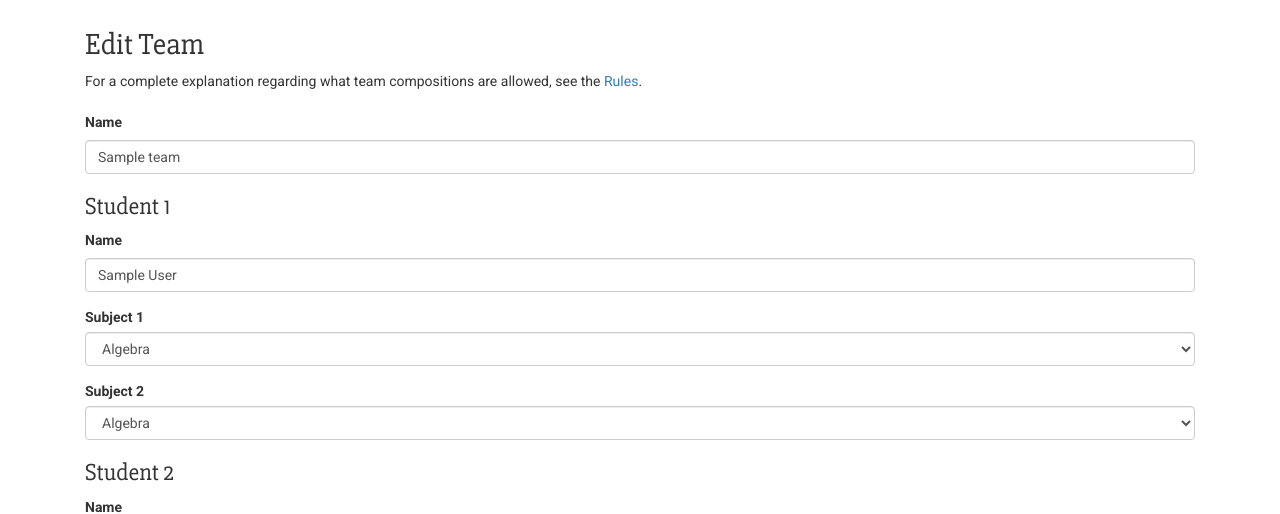
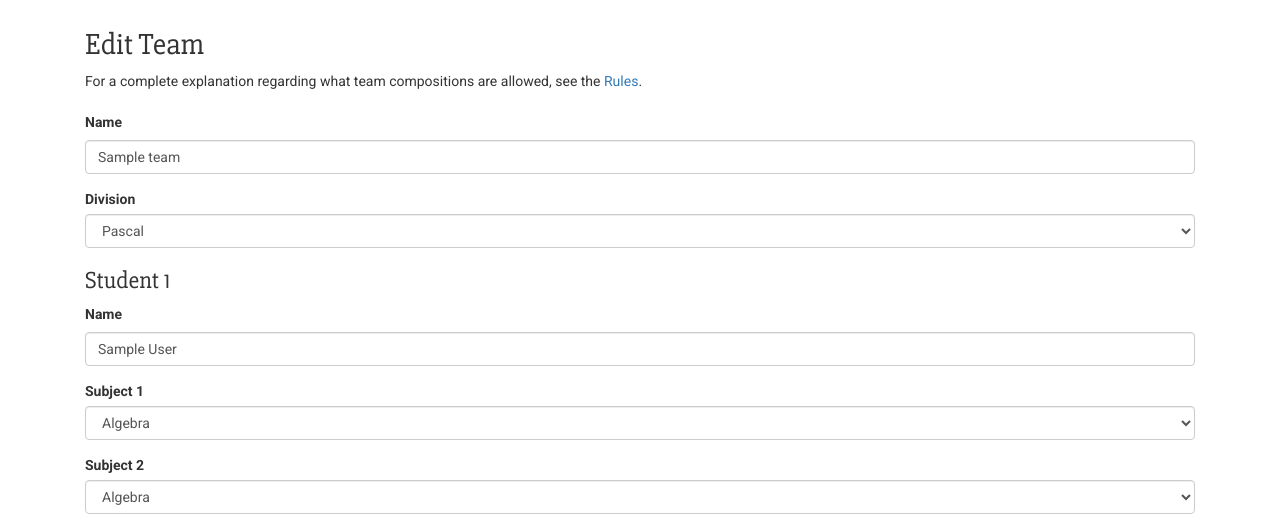
Before and after one commit to mbhs/mbmt, a Django app: page /teams/edit/1 in a window 1280 px wide. Shown: the part 51-565 px from the top of the page. Run offline with Django 3.2, Linux system fonts and the light colour scheme; a user stored in the database is signed in; tables that the repository leaves empty hold one stand-in row (values such as "Sample post"); some libraries are stand-ins or nearby versions.

Commit message:
Added better validation and division choice.

```diff
--- a/app/forms.py
+++ b/app/forms.py
@@ -43,6 +43,8 @@ class RegisterForm(PrettyForm, forms.ModelForm):
         cleaned_data = super().clean()
         if cleaned_data.get('password') != cleaned_data.get('password_duplicate'):
             raise ValidationError('Passwords do not match')
+        if models.User.objects.filter(username=cleaned_data["username"]).exists():
+            raise ValidationError("Username is already taken.")
         return cleaned_data
 
     class Meta:
@@ -56,7 +58,7 @@ class TeamForm(PrettyForm, forms.ModelForm):
 
     class Meta:
         model = models.Team
-        fields = ["name"]
+        fields = ["name", "division"]
 
 
 class StudentForm(forms.ModelForm):
--- a/app/models.py
+++ b/app/models.py
@@ -14,6 +14,11 @@ SUBJECT_CHOICES = (
 QUESTION_TYPES = (
     ("co", "Correct"),
     ("es", "Estimation")
+)
+
+DIVISIONS = (
+    (1, "Pascal"),
+    (2, "Ramanujan")
 )
 
 
@@ -34,6 +39,7 @@ class Team(models.Model):
 
     name = models.CharField(max_length=256)
     school = models.ForeignKey(School, related_name="teams")
+    division = models.IntegerField(choices=DIVISIONS)
 
     def __str__(self):
         return "Team[{}]".format(self.name)
--- a/app/templates/register.html
+++ b/app/templates/register.html
@@ -9,7 +9,7 @@ Welcome to the 3rd Annual MBMT, held on April 1st, 2017! We highly encourage sch
 </p>
 
 <form name="registration" data-toggle="validator" role="form" method="post">
-    <script src="/app/static/js/validator.min.js"></script>
+    <script src="/static/js/validator.min.js"></script>
 
     {% crispy form %}
 
--- a/app/templates/teams.html
+++ b/app/templates/teams.html
@@ -12,7 +12,7 @@
     {% for team in request.user.school.teams.all %}
     <tr>
         <td>
-            {{ team.name }}<br>
+            {{ team.name }}{% if not team.division %} (Please select a division!){% endif %}<br>
             <a href="{% url 'edit_team' team.id %}">Edit</a> |
             <a href="{% url 'remove_team' team.id %}">Remove</a>
         </td>
--- a/app/views.py
+++ b/app/views.py
@@ -39,17 +39,19 @@ def register(request):
     """The registration page for school sponsors."""
 
     # Assert post and form is valid
+    form = forms.RegisterForm()
     if request.method == "POST":
         form = forms.RegisterForm(request.POST)
+
         if form.is_valid():
 
             # Create user and school
             user = User.objects.create_user(
                 form.cleaned_data["username"],
-                    email=form.cleaned_data["username"],
-                    password=form.cleaned_data["password"],
-                    first_name=form.cleaned_data["first_name"],
-                    last_name=form.cleaned_data["last_name"])
+                email=form.cleaned_data["username"],
+                password=form.cleaned_data["password"],
+                first_name=form.cleaned_data["first_name"],
+                last_name=form.cleaned_data["last_name"])
             school = models.School(user=user, name=form.cleaned_data["school_name"])
             school.save()
 
@@ -59,7 +61,6 @@ def register(request):
             return redirect('teams')
 
     # Render the form to the page
-    form = forms.RegisterForm()
     return render(request, "register.html", {"form": form})
 
 
```
